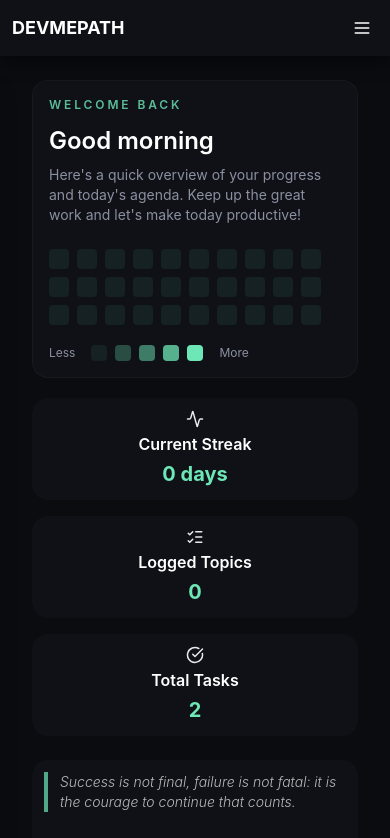
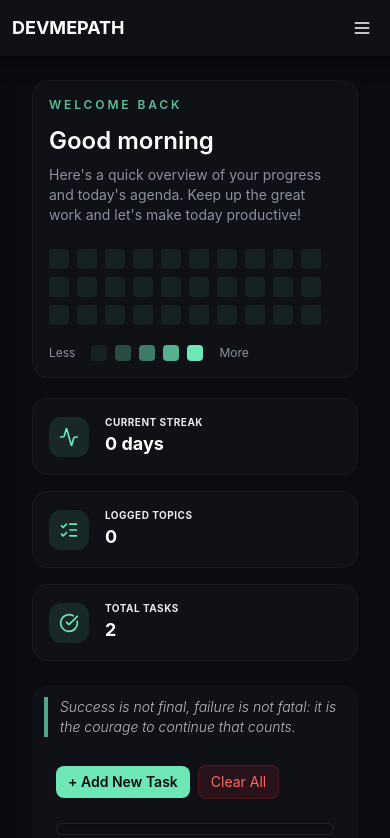
Before and after one commit to BesufikadHosiso/LevelGit, a React (Vite) app: page / in a window 390 px wide. Shown: the top 838 px of the page. Built offline with nearby package versions, Linux system fonts and the light colour scheme.

Commit message:
style(StatSummary): align elements using flexbox and apply responsive tailwind classes for sizing

```diff
--- a/src/components/features/StatSummary.jsx
+++ b/src/components/features/StatSummary.jsx
@@ -5,22 +5,33 @@ const StatSummary = () => {
     const { state } = useApp();
 
     return (
-     // I don't like the alignment of items inside the card I want it to be aligned in modern way not ordnary top down so I want it to be fixed now
       <div className="grid grid-cols-1 md:grid-cols-3 gap-4">
-        <div className="p-3 bg-surface rounded-card text-center flex flex-col items-center">
-            <Activity className="mx-auto mb-1" size={18} />
-          <h2 className="text-base font-semibold mb-1 text-white">Current Streak</h2>
-          <p className="text-xl font-bold text-streak">{state.streak} {state.streak === 1 ? 'day' : 'days'}</p>
+        <div className="p-4 bg-surface rounded-card flex items-center gap-4 border border-border/50">
+          <div className="p-2.5 bg-streak/10 rounded-xl text-streak">
+            <Activity size={20} />
+          </div>
+          <div>
+            <p className="text-[10px] font-bold uppercase tracking-wider text-muted-foreground">Current Streak</p>
+            <h2 className="text-lg font-bold text-white">{state.streak} {state.streak === 1 ? 'day' : 'days'}</h2>
+          </div>
         </div>
-        <div className="p-3 bg-surface rounded-card text-center flex flex-col items-center">
-            <ListChecks className="mx-auto mb-1" size={18} />
-          <h2 className="text-base font-semibold mb-1 text-white">Logged Topics</h2>
-          <p className="text-xl font-bold text-streak">{state.logEntries.length}</p>
+        <div className="p-4 bg-surface rounded-card flex items-center gap-4 border border-border/50">
+          <div className="p-2.5 bg-streak/10 rounded-xl text-streak">
+            <ListChecks size={20} />
+          </div>
+          <div>
+            <p className="text-[10px] font-bold uppercase tracking-wider text-muted-foreground">Logged Topics</p>
+            <h2 className="text-lg font-bold text-white">{state.logEntries.length}</h2>
+          </div>
         </div>
-        <div className="p-3 bg-surface rounded-card text-center flex flex-col items-center">
-            <CheckCircle className="mx-auto mb-1" size={18} />
-            <h2 className="text-base font-semibold mb-1 text-white">Total Tasks</h2>
-          <p className="text-xl font-bold text-streak">{state.tasks.length}</p>
+        <div className="p-4 bg-surface rounded-card flex items-center gap-4 border border-border/50">
+          <div className="p-2.5 bg-streak/10 rounded-xl text-streak">
+            <CheckCircle size={20} />
+          </div>
+          <div>
+            <p className="text-[10px] font-bold uppercase tracking-wider text-muted-foreground">Total Tasks</p>
+            <h2 className="text-lg font-bold text-white">{state.tasks.length}</h2>
+          </div>
         </div>
       </div>
 
```
